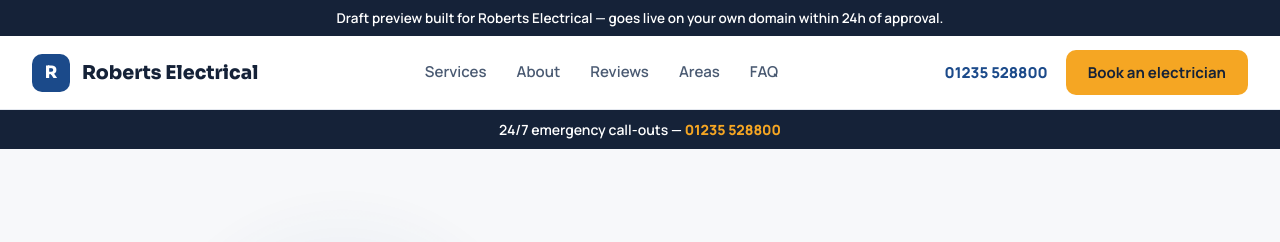
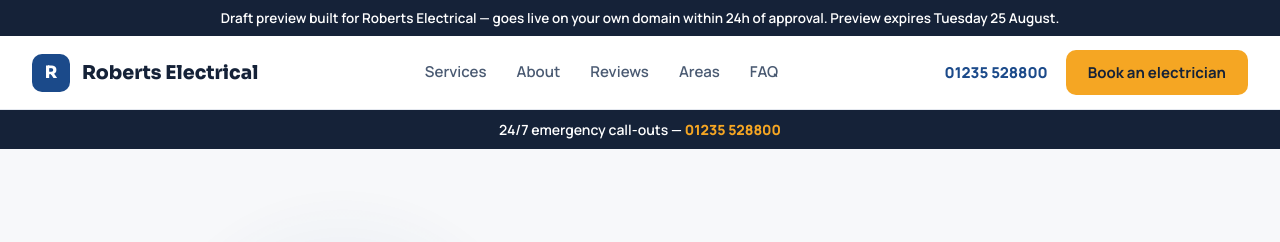
Before and after one commit to East-designs/preview-electrician-oxford-abingdon-didcot, a plain HTML site: page index.html in a window 1280 px wide. Shown: the top 242 px of the page. Drawn offline with nearby package versions, Linux system fonts and the light colour scheme; no server answers.

Commit message:
Stamp outreach expiry: Tuesday 25 August

```diff
--- a/index.html
+++ b/index.html
@@ -61,7 +61,7 @@
 </helmet>
 
 <div ref="{{ rootRef }}" data-ph-hide="{{ phHide }}" data-anim="{{ animOn }}" style="background:#F7F8FA; color:#152238; font-family:'Manrope',sans-serif; -webkit-font-smoothing:antialiased;">
-  <div style="position:sticky; top:0; z-index:60; background:#152238; color:#fff; text-align:center; padding:9px 16px; font-family:'Manrope',sans-serif; font-size:13.5px; font-weight:600;">Draft preview built for Roberts Electrical — goes live on your own domain within 24h of approval.</div>
+  <div style="position:sticky; top:0; z-index:60; background:#152238; color:#fff; text-align:center; padding:9px 16px; font-family:'Manrope',sans-serif; font-size:13.5px; font-weight:600;">Draft preview built for Roberts Electrical — goes live on your own domain within 24h of approval. Preview expires Tuesday 25 August.</div>
 
   <!-- ================= NAV ================= -->
   <div data-screen-label="Nav" data-navbar style="position:sticky; top:0; z-index:50; background:rgba(255,255,255,.92); backdrop-filter:blur(12px); border-bottom:1px solid #E4E8EF;">
```
